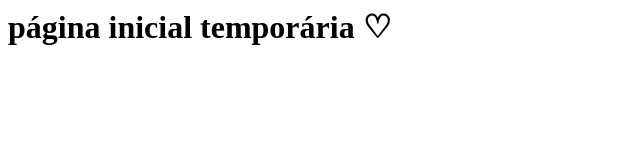
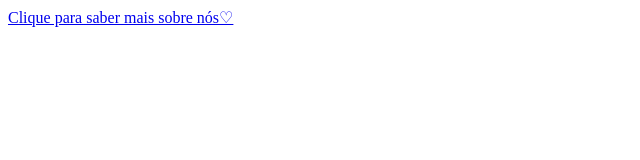
Before and after one commit to lukamorango/lukamorango.github.io, a plain HTML site: page index.html in a window 1280 px wide. Shown: the whole page, without its empty margins (0-640 px from the left). Drawn offline with Linux system fonts and the light colour scheme.

Commit message:
linkei para a página "sobre.html"

```diff
--- a/index.html
+++ b/index.html
@@ -1 +1,7 @@
-<h1> página inicial temporária ♡ </h1>
+<!DOCTYPE html>
+<html>
+    <head></head>
+    <body>
+        <a href="sobre.html"> Clique para saber mais sobre nós♡</a>
+    </body>
+</html>
```
